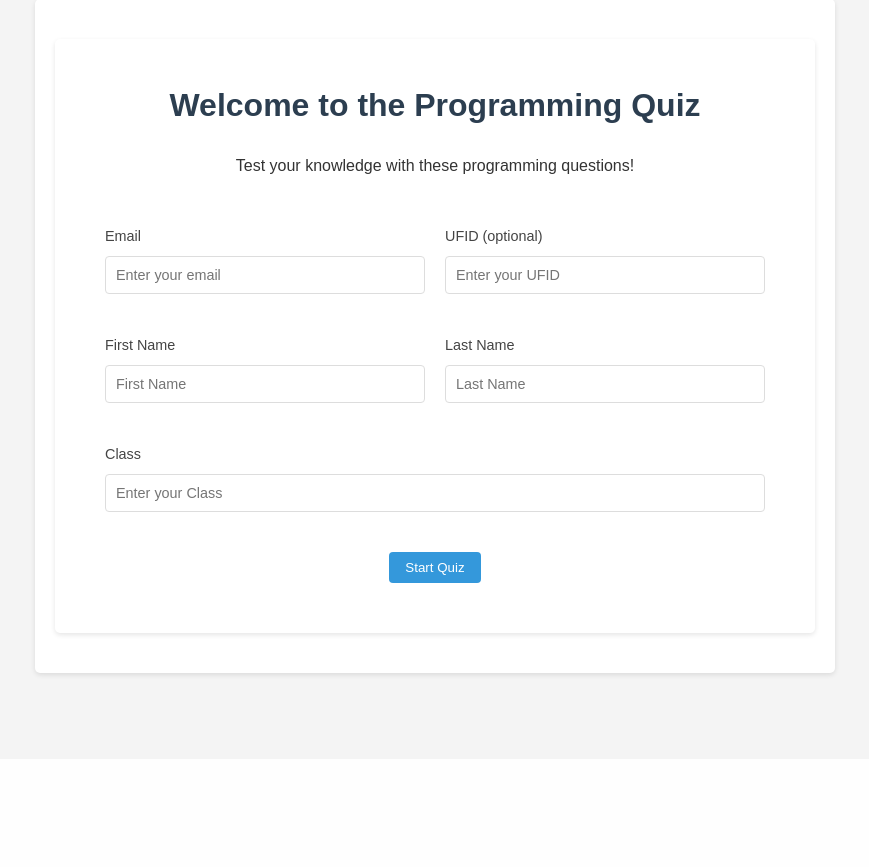
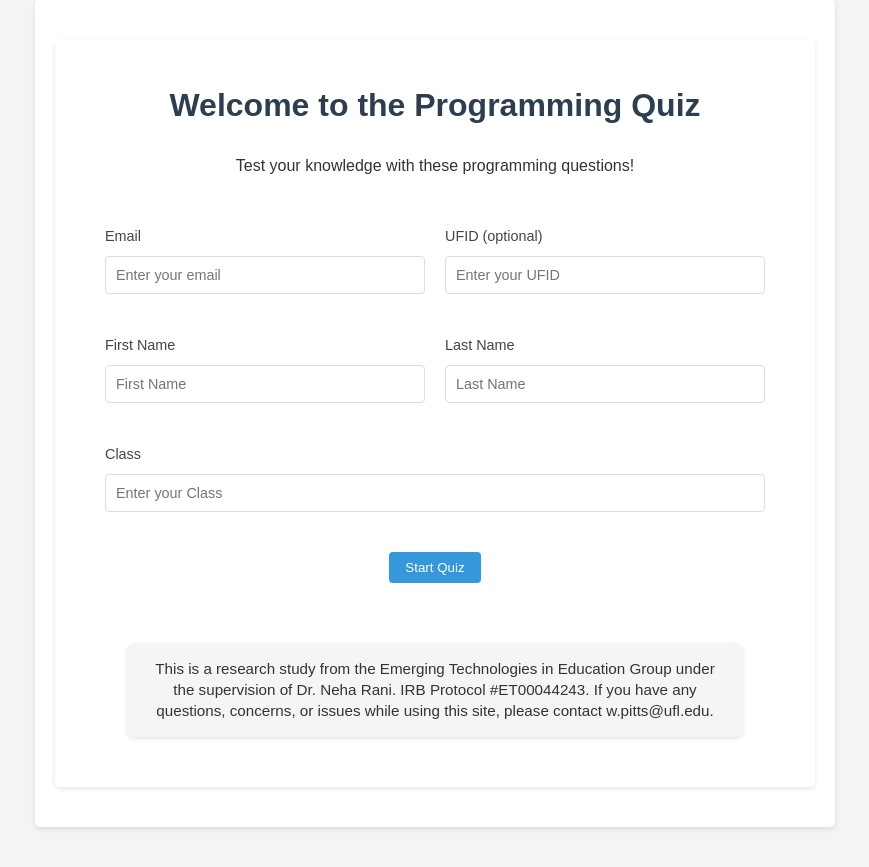
Before and after one commit to griffin-pitts/Overreliance-Testing-Platform, a Flask app: page / in a window 1280 px wide. Shown: the part 41-908 px from the top of the page, without its empty margins (205-1074 px from the left). Before the commit the page ends 719 px from the top, so only its background shows below. Run offline with Flask 3, Linux system fonts and the light colour scheme.

Commit message:
Pending changes exported from your codespace

```diff
--- a/app/static/css/style.css
+++ b/app/static/css/style.css
@@ -73,6 +73,25 @@ h2 {
 	border-top: 1px solid #ddd;
 	padding-top: 20px;
 }
+
+
+.research-note {
+    width: 80%;
+    margin: 30px auto;
+    padding: 15px 20px;
+    background-color: #f5f5f5;
+    border-radius: 8px;
+    box-shadow: 0 2px 4px rgba(0,0,0,0.1);
+    text-align: center;
+}
+
+.research-note p {
+    margin: 0;
+    font-size: 0.95em;
+    line-height: 1.4;
+    color: #333;
+}
+
 
 #chat-history {
 	height: 200px;
--- a/app/templates/index.html
+++ b/app/templates/index.html
@@ -73,5 +73,10 @@
 			<button type="submit" class="btn btn-accept">Start Quiz</button>
 		</div>
 	</form>
+
+	<div class="research-note">
+		<p>This is a research study from the Emerging Technologies in Education Group under the supervision of Dr. Neha Rani. IRB Protocol #ET00044243. If you have any questions, concerns, or issues while using this site, please contact w.pitts@ufl.edu.</p>
+	</div>
+
 </div>
 {% endblock %}
```
